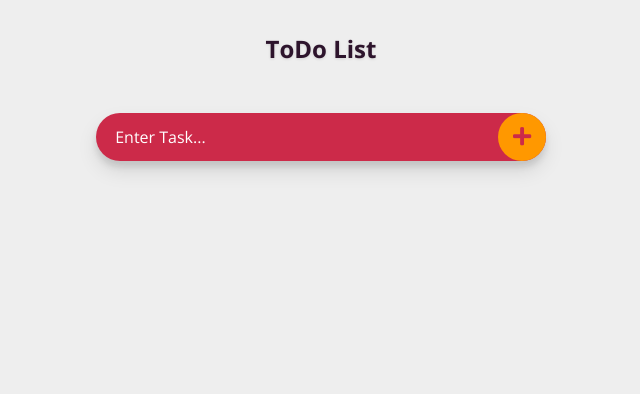
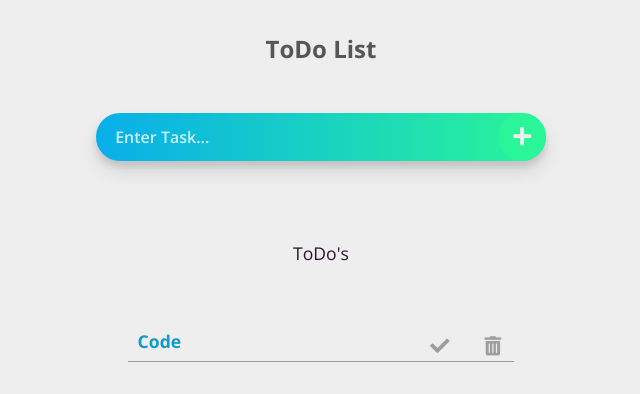
Before and after one commit to io62s/todo-app, a React (Create React App) app: page / in a window 1280 px wide. Shown: the top 394 px of the page, without its empty margins (319-959 px from the left). Built offline with nearby package versions, Linux system fonts and the light colour scheme.

Commit message:
updated styles

```diff
--- a/src/App.js
+++ b/src/App.js
@@ -9,7 +9,7 @@ import { Container, Wrapper } from "./components/Styles/AppStyle";
 
 class App extends Component {
   state = {
-    todos: [],
+    todos: [{ id: 1, text: "code" }],
     completed: []
   };
 
--- a/src/components/Header.js
+++ b/src/components/Header.js
@@ -2,7 +2,7 @@ import React from "react";
 import * as colors from "./Styles/colors";
 import styled from "styled-components";
 
-const { darkBluePurple } = colors;
+const { mainDark, lightDark } = colors;
 
 const Header = () => {
   return (
@@ -16,12 +16,11 @@ const Heading = styled.div`
   width: 100%;
   text-align: center;
   margin: 0 0 3rem;
-  color: ${darkBluePurple};
+  color: ${mainDark};
 
   h1 {
     font-family: "Open Sans", sans-serif;
     font-size: 1.5rem;
-    text-shadow: 0 1px 3px rgba(0, 0, 0, 0.12);
   }
 `;
 
--- a/src/components/Styles/AddFormStyle.js
+++ b/src/components/Styles/AddFormStyle.js
@@ -2,22 +2,21 @@ import styled from "styled-components";
 import * as colors from "./colors";
 import elevation from "./elevation";
 
-const {
-  lightGrey,
-
-  medRed
-} = colors;
+const { lightGrey } = colors;
 
 const FormWrapper = styled.div`
   width: 100%;
   height: 3rem;
   margin: 3rem auto;
-  background: ${medRed};
+  background-color: #08aeea;
+  background-image: linear-gradient(90deg, #08aeea 0%, #2af598 100%);
+  opacity: 0.7;
   border-radius: 1.5rem;
   transition: all 0.3s ease-out;
   ${elevation[1]};
   &:focus-within {
     ${elevation[3]};
+    opacity: 1;
   }
 `;
 
@@ -40,7 +39,8 @@ const Input = styled.input`
   font-size: 1rem;
   &::placeholder {
     color: #fff;
-    font-weight: 400;
+    font-weight: 600;
+    opacity: 0.8;
   }
 `;
 
--- a/src/components/Styles/AppStyle.js
+++ b/src/components/Styles/AppStyle.js
@@ -8,7 +8,6 @@ export const Container = styled.div`
   display: flex;
   justify-content: center;
   background: ${lightGrey};
-  color: ${lightGrey};
 `;
 
 export const Wrapper = styled.div`
@@ -16,5 +15,6 @@ export const Wrapper = styled.div`
   padding-top: 2rem;
   padding-bottom: 4rem;
   min-width: 450px;
+  max-width: 450px;
   min-height: 100vh;
 `;
--- a/src/components/Styles/Buttons.js
+++ b/src/components/Styles/Buttons.js
@@ -1,18 +1,8 @@
 import * as colors from "./colors";
 import styled from "styled-components";
+import elevation from "./elevation";
 
-const {
-  lightDark,
-
-  mainOrange,
-
-  mainGreen,
-
-  neonGreen,
-
-  lightRed,
-  medRed
-} = colors;
+const { lightDark, mainGreen, lightGrey, neonGreen, lightRed } = colors;
 
 const AddButton = styled.button`
   width: 3rem;
@@ -24,8 +14,8 @@ const AddButton = styled.button`
   font-size: 1.3rem;
   outline: none;
   border: none;
-  background: ${mainOrange};
-  color: ${medRed};
+  background: ${mainGreen};
+  color: ${lightGrey};
   cursor: pointer;
   transition: all 0.2s ease-out;
   &:hover {
@@ -43,12 +33,12 @@ const CheckedBtn = styled.button`
   border: none;
   border-radius: 30px;
   -moz-outline-radius: 100%;
-  font-size: 1.5rem;
+  font-size: 1.2rem;
   color: ${lightDark};
   cursor: pointer;
   transition: all 0.2s ease-out;
   &:hover {
-    color: ${mainGreen};
+    color: ${neonGreen};
   }
   &:active,
   &:focus {
@@ -64,7 +54,7 @@ const RemoveBtn = styled.button`
   background: none;
   outline: none;
   border: none;
-  font-size: 1.5rem;
+  font-size: 1.2rem;
   color: ${lightDark};
   cursor: pointer;
   transition: all 0.3s ease-out;
--- a/src/components/Styles/TodosStyle.js
+++ b/src/components/Styles/TodosStyle.js
@@ -1,12 +1,7 @@
 import styled from "styled-components";
 import * as colors from "./colors";
 
-const {
-  medRed,
-
-  darkBlueRed,
-  darkBluePurple
-} = colors;
+const { mainBlue, lightDark, darkBlueRed, darkBluePurple } = colors;
 
 const Heading3 = styled.div`
   width: 100%;
@@ -21,19 +16,20 @@ const TodoWrapper = styled.div`
   position: relative;
   width: 100%;
   padding: 2rem;
-  color: ${medRed};
+  color: ${mainBlue};
 `;
 
 const TodoContainer = styled.div`
   position: relative;
   width: 100%;
   font-family: "Open Sans", sans-serif;
-  border-bottom: 1px solid ${darkBlueRed};
+  border-bottom: 1px solid ${lightDark};
 `;
 
 const Todo = styled.div`
-  padding: 1rem 0 0.5rem 0.6rem;
+  padding: 1rem 3rem 0.5rem 0.6rem;
   margin-top: 1.4rem;
+  font-size: 1.1rem;
   font-weight: 700;
   list-style: none;
   text-transform: capitalize;
--- a/src/components/Styles/colors.js
+++ b/src/components/Styles/colors.js
@@ -1,14 +1,14 @@
 const lightGrey = "#EEEEEE";
 const lightDark = "#9E9E9E";
-const mainDark = "#464646";
+const mainDark = "#565656";
 const Darkest = "#252525";
 const mainOrange = "#FF9800";
 const mainYellow = "#FFEB3B";
-const mainGreen = "#4CAF50";
+const mainGreen = "#2AF598";
 const darkGreen = "#388E3C";
 const neonGreen = "#76FF03";
 const mainRed = "#f44336";
-const mainBlue = "#536DFE";
+const mainBlue = "#109BCB";
 
 //alt palette
 const lightRed = "#EE4540";
--- a/src/index.css
+++ b/src/index.css
@@ -1,3 +1,5 @@
+html,
+body,
 *,
 *::after,
 *::before {
```
